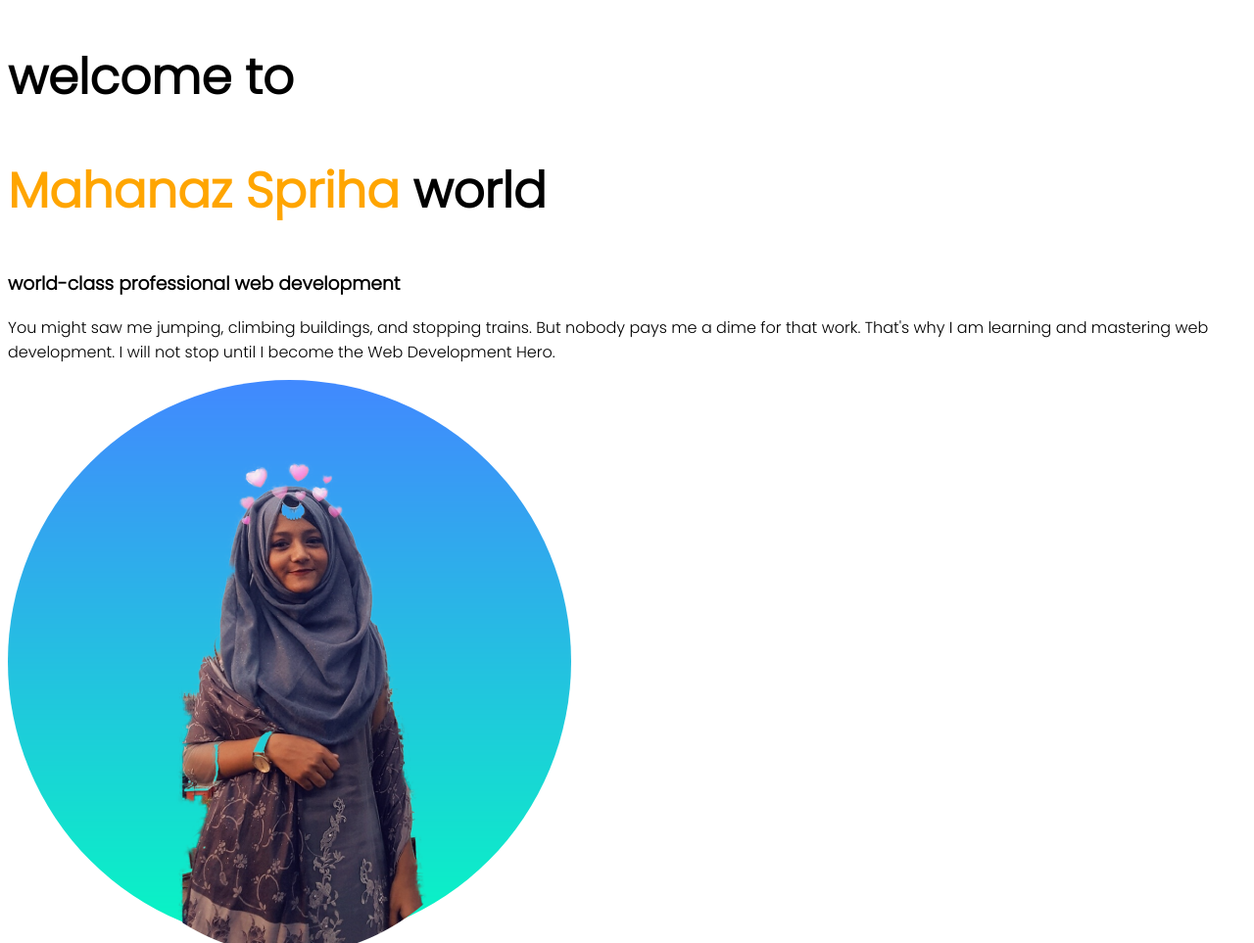
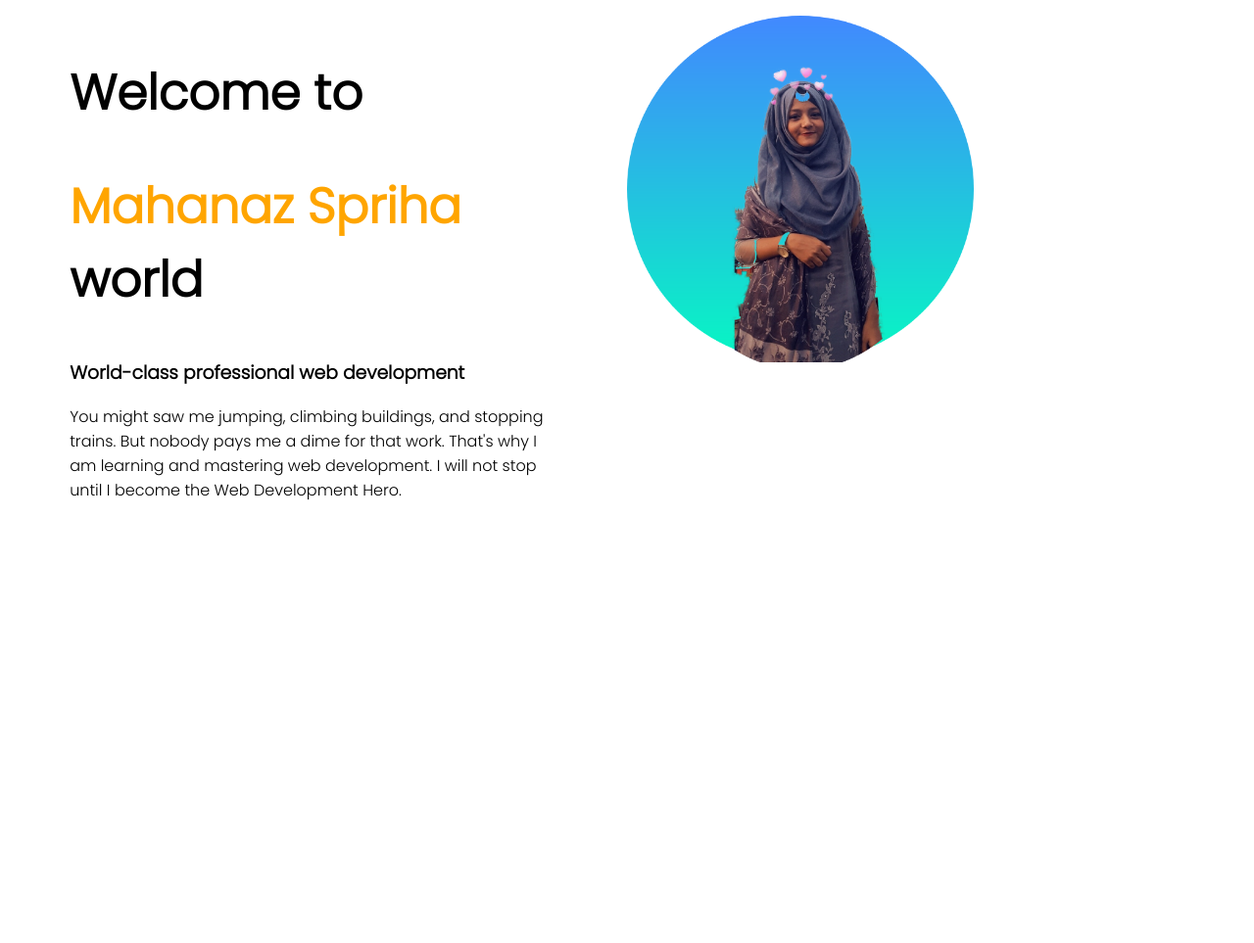
Before and after one commit to Mahanaz-Spriha/webdevelopment-portfolio, a plain HTML site: page index.html in a window 1280 px wide. Shown: the whole page at 98% size. After the commit the page ends 800 px from the top, so only its background shows below. Drawn offline with Linux system fonts and the light colour scheme.

Commit message:
added top things

```diff
--- a/index.html
+++ b/index.html
@@ -10,13 +10,13 @@
 </head>
 <body>
     <section>
-    <div class="half width">
-    <h1>welcome to</h1>
+    <div class="half-width">
+    <h1>Welcome to</h1>
     <h1><span class="name-highlight">Mahanaz Spriha</span> world</h1>
-    <h3>world-class professional web development</h3>
+    <h3>World-class professional web development</h3>
     <p>You might saw me jumping, climbing buildings, and stopping trains. But nobody pays me a dime for that work. That's why I am learning and mastering web development. I will not stop until I become the Web Development Hero.
     </div>
-    <div class="half width">
+    <div class="half-width">
     <img src="images/profile.png">
     </div>
     </section>
--- a/style.css
+++ b/style.css
@@ -8,7 +8,14 @@ h1{
 .name-highlight{
     color: orange;
 }
-.half width{
+.half-width
+{
     width: 40%;
     float: left;
+    margin-left:3%;
+    padding-left: 2%;
 }
+.half-width img
+{
+    width: 70%;
+}
```
